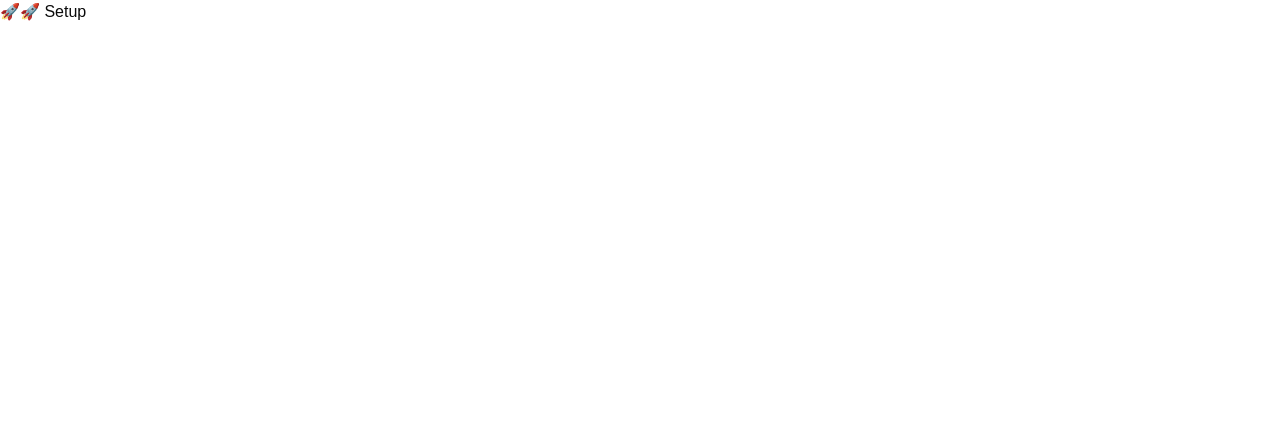
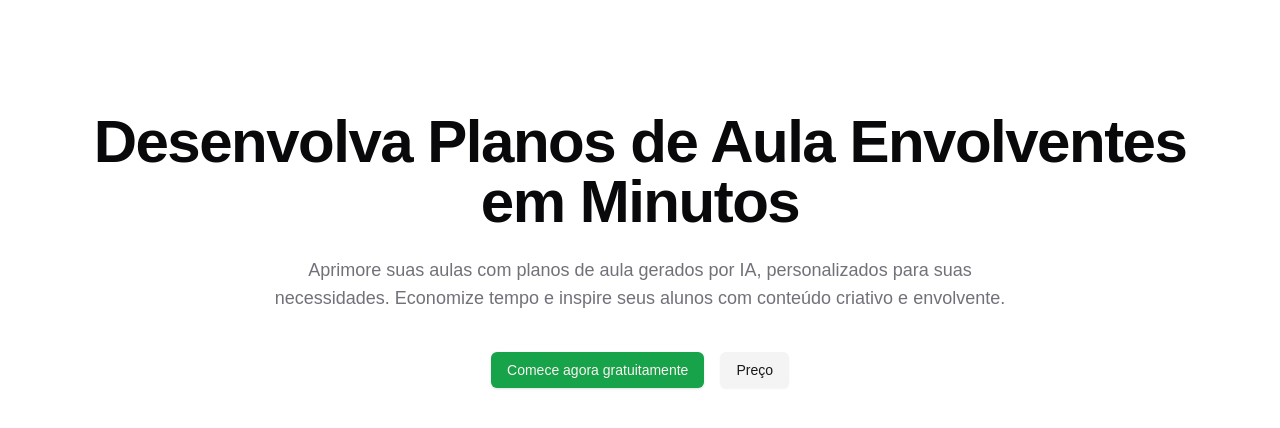
Before and after one commit to VictorRibeiroH/EstudaFacil, a Next.js app: page / in a window 1280 px wide. Shown: the top 428 px of the page. Built offline with nearby package versions, Linux system fonts and the light colour scheme.

Commit message:
Hero Section

```diff
--- a/app/globals.css
+++ b/app/globals.css
@@ -6,54 +6,56 @@ body {
   font-family: Arial, Helvetica, sans-serif;
 }
 
+
 @layer base {
   :root {
     --background: 0 0% 100%;
-    --foreground: 0 0% 3.9%;
+    --foreground: 240 10% 3.9%;
     --card: 0 0% 100%;
-    --card-foreground: 0 0% 3.9%;
+    --card-foreground: 240 10% 3.9%;
     --popover: 0 0% 100%;
-    --popover-foreground: 0 0% 3.9%;
-    --primary: 0 0% 9%;
-    --primary-foreground: 0 0% 98%;
-    --secondary: 0 0% 96.1%;
-    --secondary-foreground: 0 0% 9%;
-    --muted: 0 0% 96.1%;
-    --muted-foreground: 0 0% 45.1%;
-    --accent: 0 0% 96.1%;
-    --accent-foreground: 0 0% 9%;
+    --popover-foreground: 240 10% 3.9%;
+    --primary: 142.1 76.2% 36.3%;
+    --primary-foreground: 355.7 100% 97.3%;
+    --secondary: 240 4.8% 95.9%;
+    --secondary-foreground: 240 5.9% 10%;
+    --muted: 240 4.8% 95.9%;
+    --muted-foreground: 240 3.8% 46.1%;
+    --accent: 240 4.8% 95.9%;
+    --accent-foreground: 240 5.9% 10%;
     --destructive: 0 84.2% 60.2%;
     --destructive-foreground: 0 0% 98%;
-    --border: 0 0% 89.8%;
-    --input: 0 0% 89.8%;
-    --ring: 0 0% 3.9%;
+    --border: 240 5.9% 90%;
+    --input: 240 5.9% 90%;
+    --ring: 142.1 76.2% 36.3%;
+    --radius: 0.5rem;
     --chart-1: 12 76% 61%;
     --chart-2: 173 58% 39%;
     --chart-3: 197 37% 24%;
     --chart-4: 43 74% 66%;
     --chart-5: 27 87% 67%;
-    --radius: 0.5rem;
   }
+
   .dark {
-    --background: 0 0% 3.9%;
-    --foreground: 0 0% 98%;
-    --card: 0 0% 3.9%;
-    --card-foreground: 0 0% 98%;
-    --popover: 0 0% 3.9%;
-    --popover-foreground: 0 0% 98%;
-    --primary: 0 0% 98%;
-    --primary-foreground: 0 0% 9%;
-    --secondary: 0 0% 14.9%;
+    --background: 20 14.3% 4.1%;
+    --foreground: 0 0% 95%;
+    --card: 24 9.8% 10%;
+    --card-foreground: 0 0% 95%;
+    --popover: 0 0% 9%;
+    --popover-foreground: 0 0% 95%;
+    --primary: 142.1 70.6% 45.3%;
+    --primary-foreground: 144.9 80.4% 10%;
+    --secondary: 240 3.7% 15.9%;
     --secondary-foreground: 0 0% 98%;
-    --muted: 0 0% 14.9%;
-    --muted-foreground: 0 0% 63.9%;
-    --accent: 0 0% 14.9%;
+    --muted: 0 0% 15%;
+    --muted-foreground: 240 5% 64.9%;
+    --accent: 12 6.5% 15.1%;
     --accent-foreground: 0 0% 98%;
     --destructive: 0 62.8% 30.6%;
-    --destructive-foreground: 0 0% 98%;
-    --border: 0 0% 14.9%;
-    --input: 0 0% 14.9%;
-    --ring: 0 0% 83.1%;
+    --destructive-foreground: 0 85.7% 97.3%;
+    --border: 240 3.7% 15.9%;
+    --input: 240 3.7% 15.9%;
+    --ring: 142.4 71.8% 29.2%;
     --chart-1: 220 70% 50%;
     --chart-2: 160 60% 45%;
     --chart-3: 30 80% 55%;
@@ -61,6 +63,7 @@ body {
     --chart-5: 340 75% 55%;
   }
 }
+
 
 @layer base {
   * {
--- a/app/page.tsx
+++ b/app/page.tsx
@@ -1,9 +1,43 @@
-import Image from "next/image";
+import MaxWidthWrapper from "@/components/common/MaxWidthWrapper";
+
+import { Button, buttonVariants } from "@/components/ui/button";
+import {
+  Card,
+  CardContent,
+  CardDescription,
+  CardHeader,
+  CardTitle,
+} from "@/components/ui/card";
+import Link from "next/link";
 
 export default function Home() {
+  return <MaxWidthWrapper>
+    <HeroSection />
+  </MaxWidthWrapper>;
+}
+
+function HeroSection() {
   return (
-    <div>
-      🚀🚀 Setup
+    <div className="py-20 md:py-28 text-center">
+      <h1 className="text-4xl font-extrabold tracking-tight sm:text-5xl md:text-6xl">
+        Desenvolva Planos de Aula Envolventes em Minutos
+      </h1>
+
+      <p className="mt-6 text-lg text-muted-foreground max-w-3xl mx-auto">
+        Aprimore suas aulas com planos de aula gerados por IA, personalizados
+        para suas necessidades. Economize tempo e inspire seus alunos com
+        conteúdo criativo e envolvente.
+      </p>
+      <div className="mt-10 flex flex-col sm:flex-row gap-4 justify-center">
+        <Link href="/" className={buttonVariants()}>
+          Comece agora gratuitamente
+        </Link>
+        <Link href="/pricing"
+          className={buttonVariants({
+            variant: 'secondary',
+          })}
+        >Preço</Link>
+      </div>
     </div>
   );
 }
--- /dev/null
+++ b/components/common/MaxWidthWrapper.tsx
@@ -0,0 +1,23 @@
+import { cn } from "@/lib/utils";
+import { ReactNode } from "react";
+
+const MaxWidthWrapper = ({
+  className,
+  children,
+}: {
+  className?: string;
+  children: ReactNode;
+}) => {
+  return (
+    <div
+      className={cn(
+        "mx-auto w-full max-w-screen-xl px-2.5 md:px-20",
+        className
+      )}
+    >
+      {children}
+    </div>
+  );
+};
+
+export default MaxWidthWrapper;
```
